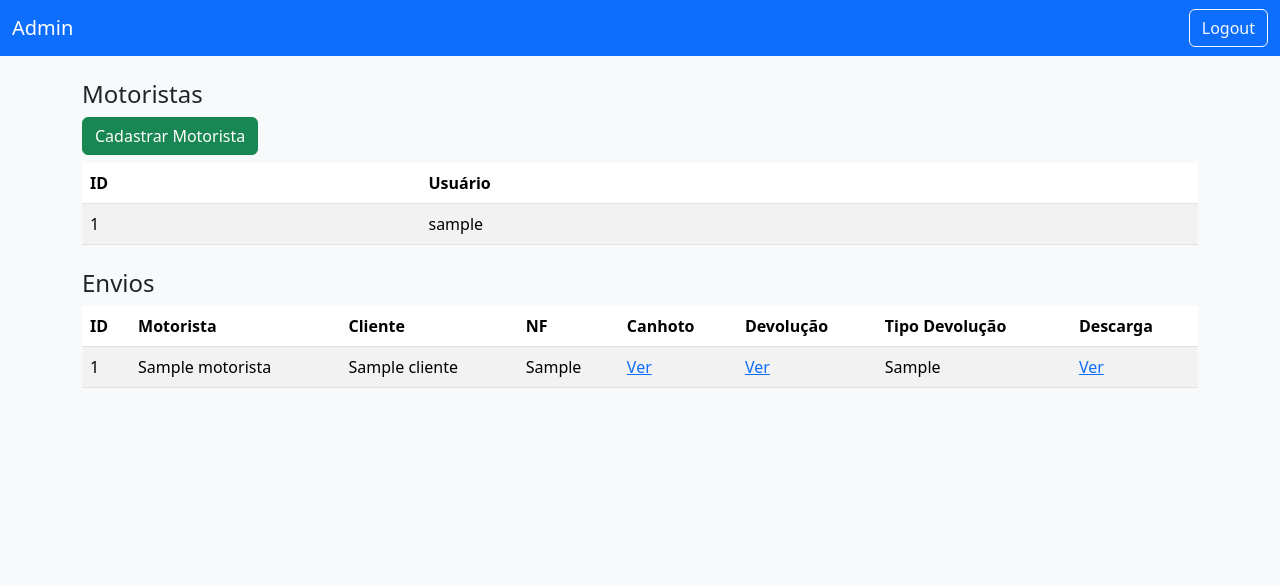
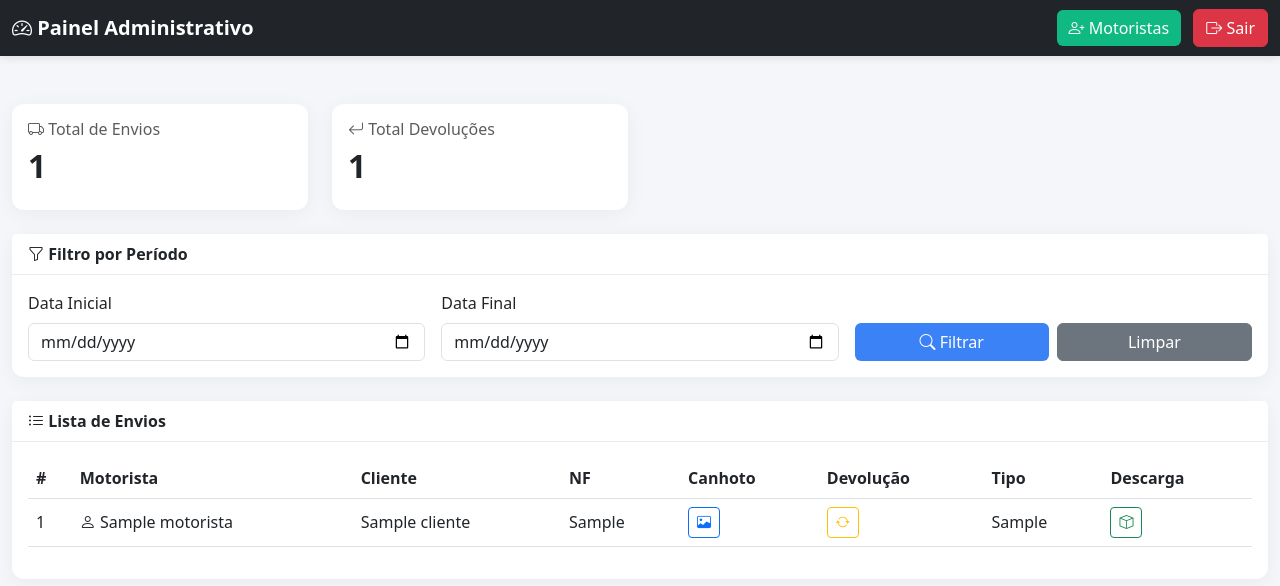
Before and after one commit to dataflowb2b-glitch/workflowcbr, a Flask app: template templates/dashboard_admin.html in a window 1280 px wide. Shown: the top 586 px of the page. Run offline with Flask 3, Linux system fonts and the light colour scheme; tables that the repository leaves empty hold one stand-in row (values such as "Sample post"); the template is opened without the code that fills it: values that come from a table or form of the project are taken from there, most other values are stand-ins (such as "Sample title", 1, 10 or a date in 2020); parts of the project's set-up code (start-up, migrations or seed data) failed here and were passed over.

Commit message:
Refactor dashboard_admin.html for better layout
Updated the dashboard HTML structure and styles for improved layout and functionality.

```diff
--- a/templates/dashboard_admin.html
+++ b/templates/dashboard_admin.html
@@ -2,81 +2,234 @@
 <html lang="pt-br">
 <head>
   <meta charset="UTF-8">
-  <title>Dashboard Admin</title>
-  <link href="https://cdn.jsdelivr.net/npm/bootstrap@5.3.1/dist/css/bootstrap.min.css" rel="stylesheet">
+  <title>Painel Administrativo</title>
+  <meta name="viewport" content="width=device-width, initial-scale=1">
+
+  <!-- Bootstrap -->
+  <link href="https://cdn.jsdelivr.net/npm/bootstrap@5.3.0/dist/css/bootstrap.min.css" rel="stylesheet">
+
+  <!-- Bootstrap Icons -->
+  <link href="https://cdn.jsdelivr.net/npm/bootstrap-icons@1.11.3/font/bootstrap-icons.css" rel="stylesheet">
+
+  <style>
+    body {
+      background-color: #f4f6f9;
+    }
+
+    .navbar {
+      box-shadow: 0 2px 8px rgba(0,0,0,0.1);
+    }
+
+    .card {
+      border-radius: 12px;
+    }
+
+    .card-header {
+      background: white;
+      border-bottom: 1px solid #e9ecef;
+      font-weight: 600;
+    }
+
+    .shadow-soft {
+      box-shadow: 0 4px 20px rgba(0,0,0,0.05);
+    }
+
+    .table thead {
+      background-color: #212529;
+      color: white;
+    }
+
+    .btn-primary {
+      background-color: #3b82f6;
+      border: none;
+    }
+
+    .btn-success {
+      background-color: #10b981;
+      border: none;
+    }
+  </style>
 </head>
-<body class="bg-light">
-<nav class="navbar navbar-expand-lg navbar-dark bg-primary">
+
+<body>
+
+<!-- NAVBAR -->
+<nav class="navbar navbar-expand-lg navbar-dark bg-dark">
   <div class="container-fluid">
-    <a class="navbar-brand" href="#">Admin</a>
-    <div class="d-flex">
-      <a href="{{ url_for('logout') }}" class="btn btn-outline-light">Logout</a>
+
+    <span class="navbar-brand fw-bold">
+      <i class="bi bi-speedometer2"></i> Painel Administrativo
+    </span>
+
+    <div>
+      <a href="{{ url_for('cadastrar_motorista') }}" class="btn btn-success me-2">
+        <i class="bi bi-person-plus"></i> Motoristas
+      </a>
+
+      <a href="{{ url_for('logout') }}" class="btn btn-danger">
+        <i class="bi bi-box-arrow-right"></i> Sair
+      </a>
     </div>
+
   </div>
 </nav>
 
-<div class="container mt-4">
+<div class="container-fluid mt-5">
 
-  <h4>Motoristas</h4>
-  <a href="{{ url_for('cadastrar_motorista') }}" class="btn btn-success mb-2">Cadastrar Motorista</a>
-  <table class="table table-striped">
+  <!-- CARDS -->
+  <div class="row g-4 mb-4">
+
+    <div class="col-lg-3">
+      <div class="card shadow-soft border-0">
+        <div class="card-body">
+          <h6 class="text-muted">
+            <i class="bi bi-truck"></i> Total de Envios
+          </h6>
+          <h2 class="fw-bold">{{ envios|length }}</h2>
+        </div>
+      </div>
+    </div>
+
+    <div class="col-lg-3">
+      <div class="card shadow-soft border-0">
+        <div class="card-body">
+          <h6 class="text-muted">
+            <i class="bi bi-arrow-return-left"></i> Total Devoluções
+          </h6>
+          <h2 class="fw-bold">
+            {{ envios | selectattr('foto_devolucao') | list | length }}
+          </h2>
+        </div>
+      </div>
+    </div>
+
+  </div>
+
+  <!-- FILTRO -->
+  <div class="card shadow-soft border-0 mb-4">
+    <div class="card-header">
+      <i class="bi bi-funnel"></i> Filtro por Período
+    </div>
+
+    <div class="card-body">
+
+      <form method="GET">
+
+        <div class="row g-3 align-items-end">
+
+          <div class="col-md-4">
+            <label class="form-label">Data Inicial</label>
+            <input type="date"
+                   name="data_inicio"
+                   class="form-control"
+                   value="{{ request.args.get('data_inicio', '') }}">
+          </div>
+
+          <div class="col-md-4">
+            <label class="form-label">Data Final</label>
+            <input type="date"
+                   name="data_fim"
+                   class="form-control"
+                   value="{{ request.args.get('data_fim', '') }}">
+          </div>
+
+          <div class="col-md-4 d-flex gap-2">
+            <button type="submit" class="btn btn-primary w-100">
+              <i class="bi bi-search"></i> Filtrar
+            </button>
+
+            <a href="{{ url_for('admin_dashboard') }}"
+               class="btn btn-secondary w-100">
+              Limpar
+            </a>
+          </div>
+
+        </div>
+
+      </form>
+
+    </div>
+  </div>
+
+  <!-- TABELA -->
+  <div class="card shadow-soft border-0">
+    <div class="card-header">
+      <i class="bi bi-list-ul"></i> Lista de Envios
+    </div>
+
+    <div class="card-body">
+
+      <div class="table-responsive">
+
+        <table class="table table-hover align-middle">
+
           <thead>
             <tr>
-        <th>ID</th>
-        <th>Usuário</th>
-      </tr>
-    </thead>
-    <tbody>
-      {% for m in motoristas %}
-      <tr>
-        <td>{{ m.id }}</td>
-        <td>{{ m.username }}</td>
-      </tr>
-      {% endfor %}
-    </tbody>
-  </table>
-
-  <h4 class="mt-4">Envios</h4>
-  <table class="table table-striped">
-    <thead>
-      <tr>
-        <th>ID</th>
+              <th>#</th>
               <th>Motorista</th>
               <th>Cliente</th>
               <th>NF</th>
               <th>Canhoto</th>
               <th>Devolução</th>
-        <th>Tipo Devolução</th> <!-- NOVA COLUNA -->
+              <th>Tipo</th>
               <th>Descarga</th>
             </tr>
           </thead>
+
           <tbody>
             {% for e in envios %}
             <tr>
               <td>{{ e.id }}</td>
-        <td>{{ e.motorista }}</td>
+              <td><i class="bi bi-person"></i> {{ e.motorista }}</td>
               <td>{{ e.cliente }}</td>
               <td>{{ e.numero_nf }}</td>
-        <td><a href="{{ e.foto_canhoto }}" target="_blank">Ver</a></td>
+
+              <td>
+                <a href="{{ e.foto_canhoto }}" target="_blank"
+                   class="btn btn-sm btn-outline-primary">
+                   <i class="bi bi-image"></i>
+                </a>
+              </td>
+
               <td>
                 {% if e.foto_devolucao %}
-          <a href="{{ e.foto_devolucao }}" target="_blank">Ver</a>
+                <a href="{{ e.foto_devolucao }}" target="_blank"
+                   class="btn btn-sm btn-outline-warning">
+                   <i class="bi bi-arrow-repeat"></i>
+                </a>
                 {% else %}
-          -
+                <span class="text-muted">-</span>
                 {% endif %}
               </td>
-        <td>{{ e.tipo_devolucao or "-" }}</td> <!-- NOVA COLUNA -->
+
+              <td>{{ e.tipo_devolucao or "-" }}</td>
+
               <td>
                 {% if e.foto_descarga %}
-          <a href="{{ e.foto_descarga }}" target="_blank">Ver</a>
+                <a href="{{ e.foto_descarga }}" target="_blank"
+                   class="btn btn-sm btn-outline-success">
+                   <i class="bi bi-box"></i>
+                </a>
                 {% else %}
-          -
+                <span class="text-muted">-</span>
                 {% endif %}
               </td>
+
             </tr>
             {% endfor %}
           </tbody>
+
         </table>
+
       </div>
+
+    </div>
+  </div>
+
+</div>
+
+<script src="https://cdn.jsdelivr.net/npm/bootstrap@5.3.0/dist/js/bootstrap.bundle.min.js"></script>
+
 </body>
+
 </html>
```
Lines whose indentation alone changed are shown as unchanged.
